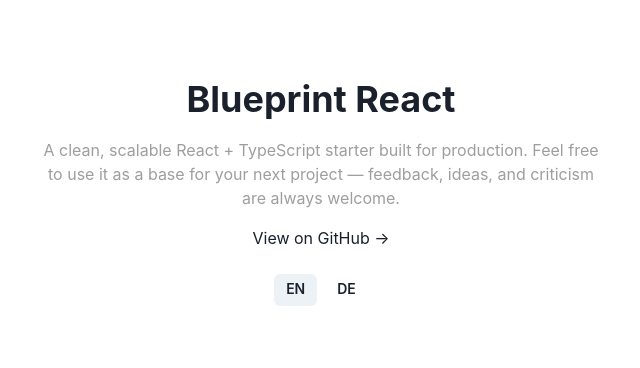
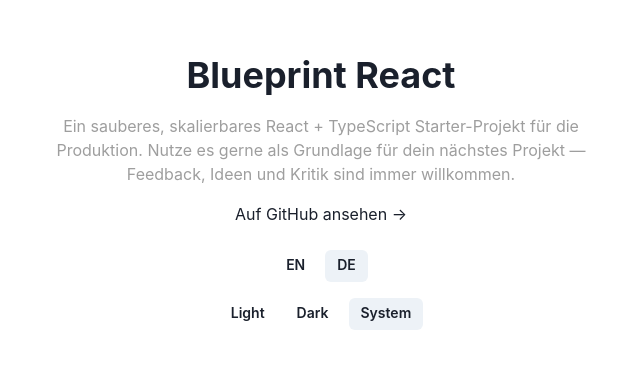
Before and after one commit to themane04/blueprint-react, a React (Vite) app: page / in a window 1280 px wide. Shown: the part 128-496 px from the top of the page, without its empty margins (319-959 px from the left). Built offline with nearby package versions, Linux system fonts and the light colour scheme.

Commit message:
fix: theming

```diff
--- a/src/config/data.ts
+++ b/src/config/data.ts
@@ -1,3 +1,3 @@
 export const data = {
-  defaultAppLang: "en"
+  defaultAppLang: "de"
 };
--- a/src/pages/homepage/Homepage.tsx
+++ b/src/pages/homepage/Homepage.tsx
@@ -1,16 +1,25 @@
 import { Button, Flex, Heading, HStack, Link, Text } from "@chakra-ui/react";
 import type { JSX } from "react";
 
-import { useI18n, useLanguage } from "../../hooks";
+import {
+  type ThemePreference,
+  useI18n,
+  useLanguage,
+  useThemePreference
+} from "../../hooks";
 
 /**
  * Homepage component that displays a welcome message, a link to the GitHub
- * repository, and a language switcher demonstrating the i18n setup.
- * @returns A centered layout with the blueprint title, description, GitHub link, and language buttons.
+ * repository, a language switcher, and a theme toggle — demonstrating the
+ * i18n and color mode systems built into the blueprint.
+ * @returns A centered layout with the blueprint title, description, GitHub link, language buttons, and theme buttons.
  */
 export const Homepage = (): JSX.Element => {
   const { t } = useI18n();
   const { currentLang, availableLangs, setLanguage } = useLanguage();
+  const { preference, setPreference } = useThemePreference();
+
+  const themeOptions: ThemePreference[] = ["light", "dark", "system"];
 
   return (
     <Flex
@@ -54,6 +63,20 @@
           </Button>
         ))}
       </HStack>
+
+      {/* Theme switcher — remove or replace once your app has a proper nav */}
+      <HStack>
+        {themeOptions.map((option) => (
+          <Button
+            key={option}
+            variant={preference === option ? "solid" : "ghost"}
+            size="sm"
+            onClick={() => setPreference(option)}
+          >
+            {option.charAt(0).toUpperCase() + option.slice(1)}
+          </Button>
+        ))}
+      </HStack>
     </Flex>
   );
 };
--- a/src/theme/foundations/colors.ts
+++ b/src/theme/foundations/colors.ts
@@ -1,9 +1,33 @@
 export const colors = {
   // STATUS COLORS
-  success: { 500: "#34A853" },
-  error: { 500: "#EA4335" },
-  info: { 500: "#4285F4" },
-  warning: { 500: "#FBBC05" },
+  success: {
+    100: "#d4edda",
+    200: "#a8d5b5",
+    500: "#34A853",
+    700: "#1e7e34",
+    800: "#155724"
+  },
+  error: {
+    100: "#fde8e6",
+    200: "#f9c6c2",
+    500: "#EA4335",
+    700: "#b52a1e",
+    800: "#7d1c14"
+  },
+  info: {
+    100: "#dce8fd",
+    200: "#b0ccfb",
+    500: "#4285F4",
+    700: "#1a5dc8",
+    800: "#103d87"
+  },
+  warning: {
+    100: "#fef8e1",
+    200: "#fdedb3",
+    500: "#FBBC05",
+    700: "#c89400",
+    800: "#876300"
+  },
 
   // SURFACE TOKENS — dark mode. Replace with project-specific values.
   brand: {
@@ -35,7 +59,8 @@
     secondary: "#e0e0e0",
     muted: "#9e9e9e",
     disabled: "#6e6e6e",
-    inverse: "#111111"
+    inverse: "#111111",
+    hover: "#f0f0f0"
   },
 
   // TEXT TOKENS — light mode. Replace with project-specific values.
@@ -44,6 +69,7 @@
     secondary: "#333333",
     muted: "#6b6b6b",
     disabled: "#aaaaaa",
-    inverse: "#ffffff"
+    inverse: "#ffffff",
+    hover: "#222222"
   }
 };
--- a/src/theme/foundations/shadows.ts
+++ b/src/theme/foundations/shadows.ts
@@ -12,5 +12,9 @@
   focusError: "0 0 0 3px rgba(234, 67, 53, 0.5)",
 
   // SURFACE
-  surfaceInset: "inset 0 1px 0 rgba(255, 255, 255, 0.06)"
+  surfaceInset: "inset 0 1px 0 rgba(255, 255, 255, 0.06)",
+
+  // COMPONENT-SPECIFIC — replace rgba values to match project primary/danger colors
+  primaryButton: "0 0 12px rgba(59, 130, 246, 0.4)",
+  dangerButton: "0 0 12px rgba(234, 67, 53, 0.4)"
 };
--- /dev/null
+++ b/src/types/chakra-theme.d.ts
@@ -0,0 +1,125 @@
+import "@chakra-ui/react";
+
+declare module "@chakra-ui/react" {
+  // eslint-disable-next-line @typescript-eslint/consistent-type-definitions -- interface required for declaration merging into chakra-ui module
+  interface CustomThemeTypings {
+    colors: {
+      // ─── DARK MODE SURFACE TOKENS ───────────────────────────────────────
+      "brand.bg": string;
+      "brand.surface": string;
+      "brand.elevated": string;
+      "brand.border": string;
+      "brand.muted": string;
+      "brand.primary": string;
+      "brand.primaryDim": string;
+      "brand.primarySub": string;
+
+      // ─── LIGHT MODE SURFACE TOKENS ──────────────────────────────────────
+      "brandLight.bg": string;
+      "brandLight.surface": string;
+      "brandLight.elevated": string;
+      "brandLight.border": string;
+      "brandLight.muted": string;
+      "brandLight.primary": string;
+      "brandLight.primaryDim": string;
+      "brandLight.primarySub": string;
+
+      // ─── DARK MODE TEXT TOKENS ───────────────────────────────────────────
+      "text.primary": string;
+      "text.secondary": string;
+      "text.muted": string;
+      "text.disabled": string;
+      "text.inverse": string;
+      "text.hover": string;
+
+      // ─── LIGHT MODE TEXT TOKENS ──────────────────────────────────────────
+      "textLight.primary": string;
+      "textLight.secondary": string;
+      "textLight.muted": string;
+      "textLight.disabled": string;
+      "textLight.inverse": string;
+      "textLight.hover": string;
+
+      // ─── STATUS COLORS ───────────────────────────────────────────────────
+      // Use .500 for default states, .100/.200 for subtle backgrounds,
+      // .700/.800 for dark-mode-safe text or icon variants
+      "success.100": string;
+      "success.200": string;
+      "success.500": string;
+      "success.700": string;
+      "success.800": string;
+
+      "error.100": string;
+      "error.200": string;
+      "error.500": string;
+      "error.700": string;
+      "error.800": string;
+
+      "warning.100": string;
+      "warning.200": string;
+      "warning.500": string;
+      "warning.700": string;
+      "warning.800": string;
+
+      "info.100": string;
+      "info.200": string;
+      "info.500": string;
+      "info.700": string;
+      "info.800": string;
+    };
+
+    shadows: {
+      // ─── ELEVATION ───────────────────────────────────────────────────────
+      xs: string;
+      sm: string;
+      md: string;
+      lg: string;
+      xl: string;
+      "2xl": string;
+
+      // ─── INTERACTION ─────────────────────────────────────────────────────
+      focusPrimary: string;
+      focusError: string;
+      surfaceInset: string;
+
+      // ─── COMPONENT-SPECIFIC ──────────────────────────────────────────────
+      // Add per-component glow or accent shadows here as needed
+      primaryButton: string;
+      dangerButton: string;
+    };
+
+    radii: {
+      none: string;
+      xs: string;
+      sm: string;
+      md: string;
+      lg: string;
+      xl: string;
+      full: string;
+    };
+
+    zIndices: {
+      hide: number;
+      base: number;
+      raised: number;
+      dropdown: number;
+      sticky: number;
+      overlay: number;
+      modal: number;
+      toast: number;
+    };
+
+    textStyles: {
+      // ─── SEMANTIC TEXT VARIANTS ──────────────────────────────────────────
+      // These map directly to the Text component variants in theme/components/text.ts
+      display: Record<string, unknown>;
+      heading: Record<string, unknown>;
+      subheading: Record<string, unknown>;
+      body: Record<string, unknown>;
+      caption: Record<string, unknown>;
+      label: Record<string, unknown>;
+      muted: Record<string, unknown>;
+      sectionLabel: Record<string, unknown>;
+    };
+  }
+}
--- /dev/null
+++ b/src/types/index.ts
@@ -0,0 +1,3 @@
+export * from "./chakra-icon";
+export * from "./chakra-theme";
+export * from "./types";
```
Also changed, not shown: src/types/types.ts (added, +7 -0 lines).
